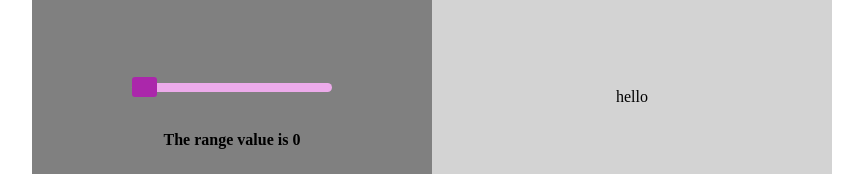
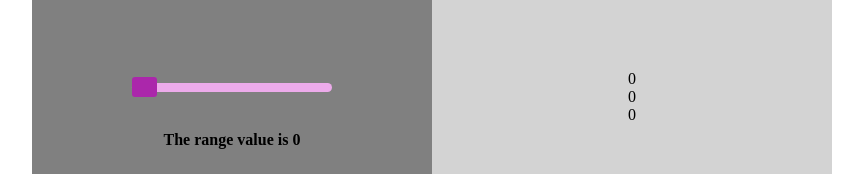
Before and after one commit to asd0999/ev, a React (Create React App) app: page / in a window 1280 px wide. Shown: the part 283-457 px from the top of the page, without its empty margins (208-1071 px from the left). Built offline with nearby package versions, Linux system fonts and the light colour scheme.

Commit message:
organizing the calculations wip

```diff
--- a/src/App.js
+++ b/src/App.js
@@ -35,10 +35,14 @@ function App() {
       }
 
       //once all data is parsed, save it to state
-      setLoadprofile(parsedData);
+      setLoadprofile([...parsedData]);
       setTotalLoad(totalconsumption);
     });
   }, []);
+
+  useEffect(() => {
+    console.log(loadprofile);
+  }, [loadprofile]);
 
   return (
     <div className="container">
@@ -54,7 +58,6 @@ function App() {
           hours={hours}
           totalLoad={totalLoad}
           loadprofile={loadprofile}
-          evprofile={[...loadprofile]}
         />
       </div>
     </div>
--- a/src/components/Output.js
+++ b/src/components/Output.js
@@ -1,24 +1,38 @@
 import React, { useState, useEffect } from "react";
 
 function Output(props) {
-  const { rate, miles, hours, loadprofile, totalLoad, evprofile } = props;
-  const [output, setOutput] = useState("hello");
-  //   let evprofile = [...loadprofile];
+  const { rate, miles, hours, loadprofile, totalLoad } = props;
+  //   const [output, setOutput] = useState("hello");
+  const [billB1, setBillB1] = useState(0);
+  const [billB2rateA, setBillB2rateA] = useState(0);
+  const [billB2rateB, setBillB2rateB] = useState(0);
+  const [hoursOfChargingDaily, setHoursOfChargingDaily] = useState(0);
 
   useEffect(() => {
+    // we have all three inputs
+    if (rate && miles && hours && hours !== "none") {
+    }
+  }, [rate, miles, hours]);
+
+  function calcEVloadprofile() {
+    let energyRequired = miles * 0.3;
+    console.log(energyRequired);
+    setHoursOfChargingDaily(Math.ceil(energyRequired / (365 * 7.2)));
+    console.log(hoursOfChargingDaily);
+    //calc new Ev load profile
+  }
+
+  function calcEVtotalLoad() {
+    return totalLoad + hoursOfChargingDaily * 365;
+  }
+
+  function calculateB1() {
+    if (rate === "A") {
+      setBillB1((totalLoad * 0.15).toFixed(2));
+      console.log(`b1 for rate A: ${billB1}`);
+      // setOutput(`b1 for rate A: ${b1}`);
+    } else if (rate === "B") {
       let b1 = 0;
-    let b2_a = 0;
-    let b2_b = 0;
-    let hoursOfCharging = 0;
-    if (rate && miles && hours && hours !== "none") {
-      // we have all three inputs
-      console.log(loadprofile);
-
-      // rate calculations
-      if (rate === "A") {
-        b1 = (totalLoad * 0.15).toFixed(2);
-        setOutput(`b1 for rate A: ${b1}`);
-      } else if (rate === "B") {
       for (let i = 0; i < loadprofile.length; i++) {
         let cur = loadprofile[i];
         for (let j = 0; j < cur.length; j++) {
@@ -30,48 +44,46 @@ function Output(props) {
         }
       }
       b1 = b1.toFixed(2);
-        setOutput(`b1 for rate B: ${b1}`);
+      setBillB1(b1);
+      console.log(`b1 for rate B: ${b1}`);
+      // setOutput(`b1 for rate B: ${b1}`);
+    }
   }
 
-      // miles calculations
-      let energyRequired = miles * 0.3;
-      console.log(energyRequired);
-      hoursOfCharging = Math.ceil(energyRequired / (365 * 7.2));
-      console.log(hoursOfCharging);
+  function calculateB2rateA() {
+    let EVtotalLoad = calcEVtotalLoad();
+    setBillB2rateA((EVtotalLoad * 0.15).toFixed(2));
+    console.log(`b2 for rate A: ${billB2rateA}`);
+    //   setOutput(`b2 for rate A: ${b2_a}`);
   }
 
+  function calculateB2rateB() {
     // calculate new EV load profile
-    for (let i = 0; i < evprofile.length; i++) {
-      let cur = evprofile[i];
+    let EVloadprofile = calcEVloadprofile();
+    for (let i = 0; i < EVloadprofile.length; i++) {
+      let cur = EVloadprofile[i];
       let start = null;
       let end = null;
-      let carry = null;
       if (hours === "hours2") {
         start = 17;
-        end = Math.min(start + hoursOfCharging, cur.length);
-        // let carry = null;
-        // if (start + hoursOfCharging > cur.length) {
-        //   carry = start + hoursOfCharging - cur.length;
-        // }
+        end = 24;
       } else if (hours === "hours1") {
         start = 9;
         end = 16;
       }
-      for (let j = 0; j < end; j++) {
-        // if (carry) {
-        //   cur[j][2] += 7.2;
-        //   carry--;
-        // } else
-        if (j >= start && j < end) {
+      for (let j = start; j < end; j++) {
         cur[j][2] += 7.2;
       }
     }
   }
-    console.log(loadprofile[0]);
-    console.log(evprofile[0]);
-  }, [rate, miles, hours]);
 
-  return <div>{output}</div>;
+  return (
+    <div>
+      <div>{billB1 && billB1}</div>
+      <div>{billB2rateA && billB2rateA}</div>
+      <div>{billB2rateB && billB2rateB}</div>
+    </div>
+  );
 }
 
 export default Output;
```
Lines whose indentation alone changed are shown as unchanged.
